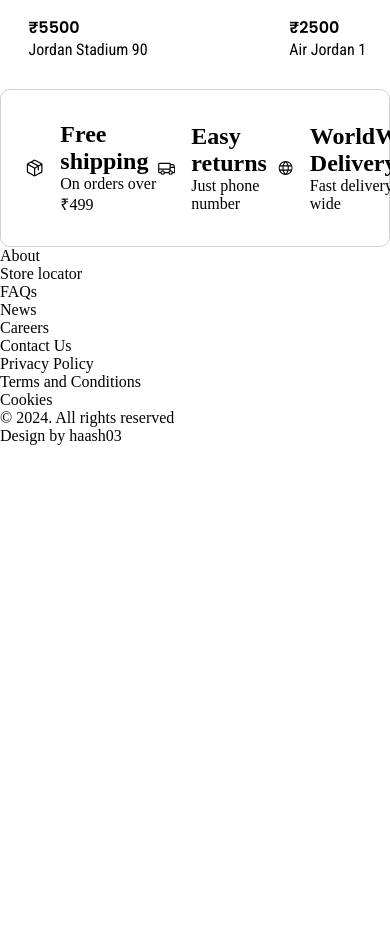
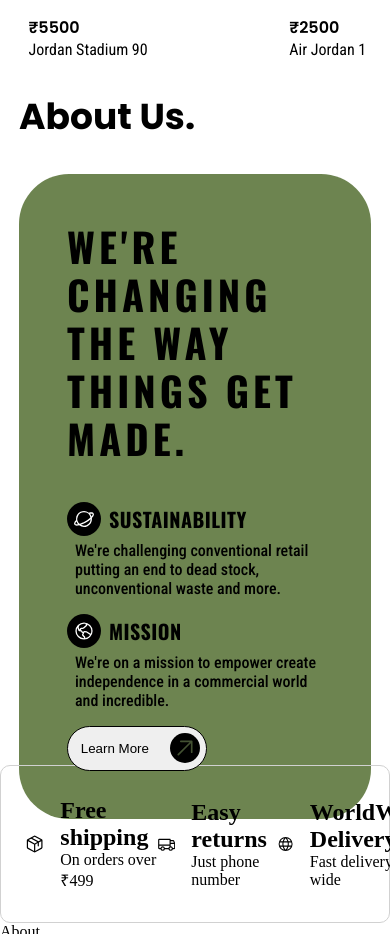
Before and after one commit to haash3/strayy, a React (Vite) app in the folder stray/: page / in a window 390 px wide. Shown: the part 5015-5949 px from the top of the page. Before the commit the page ends 5460 px from the top, so only its background shows below. Built offline with nearby package versions, Linux system fonts and the light colour scheme.

Commit message:
about us section complete

```diff
--- a/stray/src/categories/home/AboutUsSection.jsx
+++ b/stray/src/categories/home/AboutUsSection.jsx
@@ -5,20 +5,18 @@ import {
   GlobeHemisphereWest,
   ArrowUpRight,
 } from "@phosphor-icons/react";
+import './aboutussection.css'
 
 export const AboutUsSection = () => {
   return (
     <>
-      <div className="padding-x py-[4rem] display">
-        <div
-          className="font-poppins lg:text-[2.25rem] text-[2rem]
-                                text-pantone font-semibold"
-        >
+      <div className="container">
+      <div className="section-head">
           About Us. &nbsp;
-          <span className="text-gray-500">Join Our Purpose</span>
+          <span className="text-gray-500">Join Our Journey</span>
         </div>
-        <div className="about-us ">
-          <div className="bg-aboutGrid relative img-grid rounded-[50px]">
+        <div className="about-us-section">
+          <div className="about-img-side">
             <Link to="/about">
               {/* <div className="learn-more-btn uppercase">
                 <p className="font-dmsans">Learn More </p>
@@ -26,39 +24,30 @@ export const AboutUsSection = () => {
               </div> */}
             </Link>
           </div>
-          <div className="aboutUs-text-grid rounded-[50px]">
-            <div
-              className="font-oswald text-[4rem] font-bold
-                           tracking-wider leading-[6rem] uppercase"
-            >
-              We're Changing the way things get made.
-            </div>
-            <div className="aboutUs-text-box">
+          <div className="about-text-side">
+            <h1>We're Changing the way things get made.</h1>
+            <div className="about-text-side-info">
               <div>
-                <h2
-                  className="font-oswald uppercase text-[1.5rem] font-bold
-                                mb-2 flex items-center gap-1"
-                >
-                  <Planet size={34} className="grid-icon" />
-                  <p className="tracking-wide">Sustainability</p>
+                <h2>
+                  <Planet size={34} />
+                  <p>Sustainability</p>
                 </h2>
-                <p className="font-dmsans font-bold text-left">
+                <p className="description">
                   We're challenging conventional retail putting an end to dead
                   stock, unconventional waste and more.
                 </p>
               </div>
               <div>
-                <h2
-                  className="font-oswald uppercase text-[1.5rem] font-bold
-                                mb-2 flex items-center gap-1"
-                >
-                  <GlobeHemisphereWest size={34} className="grid-icon" />
-                  <p className="tracking-wide">Mission</p>
+                <h2>
+                  <GlobeHemisphereWest size={34}/>
+                  <p>Mission</p>
                 </h2>
-                <p className="font-dmsans font-bold text-left">
+                <p className="description">
                   We're on a mission to empower create independence in a
                   commercial world and incredible.
                 </p>
+                <button id="about-us-mini">Learn More  <ArrowUpRight size={30} /></button>
+
               </div>
             </div>
           </div>
--- /dev/null
+++ b/stray/src/categories/home/aboutussection.css
@@ -0,0 +1,139 @@
+.about-us-section{
+    display: grid;
+    gap: 0.1rem;
+    grid-template-columns:1fr 1fr;
+    height: 35rem;
+    margin: 1.9rem 0rem;
+
+  }
+  .about-img-side{
+    background-image: url(../../assets/images/sectionBgs/3.png);
+    background-repeat: no-repeat;
+    background-position: center;
+    background-size: contain;
+    width: 25rem;
+  }
+  .about-text-side{
+    background-color: #6D8450;
+    display: flex;
+    flex-direction: column;
+    justify-content: space-between;
+    align-items: start;
+    padding: 3rem 3rem;
+    border-radius: 50px;
+  }
+  .about-text-side h1 {
+    font-family: "Oswald";
+    font-size: 3.5rem;
+    line-height: 5rem;
+    letter-spacing: 0.25rem;
+    font-weight: bold;
+    text-transform: uppercase;
+  }
+
+
+  .about-text-side-info{
+    border: 1px solid #435132;
+    border-radius: 20px;
+    padding: 1rem 2rem;
+    display: flex;
+    gap: 3rem;
+    width: 40rem;
+    justify-content: space-around;
+  }
+  .about-text-side-info h2{
+    font-family: "Oswald";
+    text-transform: uppercase;
+    font-size: 1.25rem;
+    font-weight: bold;
+    display: flex;
+    align-items: center;
+    gap: 0.5rem;
+  }
+  .about-text-side-info h2 p{
+    letter-spacing: 0.03rem;
+  }
+  .about-text-side-info h2 svg{
+    background-color: black;
+    color: white;
+    border-radius: 50px;
+    padding: 0.1rem 0.4rem;
+  }
+  .description{
+    font-family: "Roboto Condensed", sans-serif;
+    font-weight: 500;
+    text-align: left;
+    padding-left: 0.5rem;
+    margin-top: 0.3rem;
+
+  }
+
+  .learn-more-btn{
+    display: flex;
+    justify-content: space-between;
+    align-items: center;
+    position: absolute;
+    bottom: 0.3rem;
+    left: 8.6rem;
+    background-color: #DBDAD8;
+    border-radius: 50px;
+    font-size: 1rem;
+    width: 225px;
+    padding: 0.5rem 0.9rem;
+
+  }
+  .about-text-side-info #about-us-mini{
+    display: none;
+  }
+
+/* responsive design */
+@media (max-width: 768px) {
+    .about-us-section{
+        display: block;
+    }
+    .about-img-side{
+        display: none;
+    }
+
+    .about-text-side h1{
+        font-size: 2.5rem;
+        line-height: 3rem;
+    }
+    .about-text-side-info{
+        margin-top: 2.5rem;
+        width: auto;
+    }
+    .about-text-side-info {
+        flex-direction: column;
+        gap: 1rem;
+        border: none;
+        padding: 0rem 0rem;
+    }
+    .about-text-side-info #about-us-mini{
+        display: flex;
+        border: 1px solid black;
+        border-radius: 50px;
+        padding: 0.4rem 0.4rem 0.4rem 0.8rem;
+        margin-top: 1rem;
+        align-items: center;
+        gap: 1.3rem;
+
+    }
+    .about-text-side-info #about-us-mini svg{
+        background-color: black;
+        color: #435132;
+        border-radius: 500px;
+        padding: 0.1rem 0.1rem;
+    }
+
+  }
+  @media (max-width: 850px) {
+
+  }
+
+  @media (max-width: 600px) {
+
+  }
+  @media (max-width: 450px) {
+
+  }
--- a/stray/src/style.css
+++ b/stray/src/style.css
@@ -37,58 +37,7 @@
 }
 
 /* about-us */
-.about-us{
-  margin: 2.9rem 0rem;
-  display: grid;
-  gap: 1rem;
-  grid-template-columns: 1.2fr 2fr;
-  height: 100vh;
-}
-.img-grid{
-  background-repeat: no-repeat;
-  background-position: center;
-  background-size: contain;
-}
-.aboutUs-text-grid{
-  background-color: #6D8450;
-  display: flex;
-  flex-direction: column;
-  justify-content: space-between;
-  align-items: start;
-  padding: 3rem 3rem;
-}
 
-
-.aboutUs-text-box{
-  border: 1px solid #435132;
-  border-radius: 20px;
-  padding: 1rem 2rem;
-  display: flex;
-  gap: 3rem;
-  width: 100vh;
-  justify-content: space-around;
-}
-.grid-icon{
-  background-color: black;
-  color: white;
-  border-radius: 50px;
-  padding: 0.1rem 0.4rem;
-
-}
-.learn-more-btn{
-  display: flex;
-  justify-content: space-between;
-  align-items: center;
-  position: absolute;
-  bottom: 0.3rem;
-  left: 8.6rem;
-  background-color: #DBDAD8;
-  border-radius: 50px;
-  font-size: 1rem;
-  width: 225px;
-  padding: 0.5rem 0.9rem;
-
-}
 /* delivery-features section */
 .delivery-features{
   border: 1px solid rgb(209, 209, 209);
```
